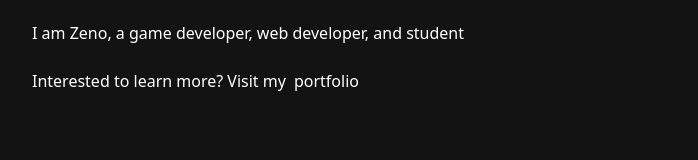
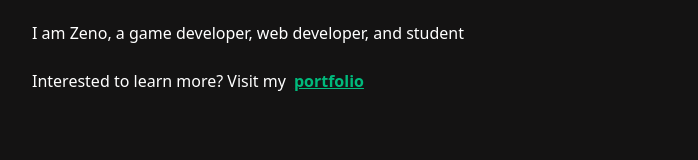
Before and after one commit to Zeno3463/zeno-blog, a Next.js app: page / in a window 1280 px wide. Shown: the part 361-521 px from the top of the page, without its empty margins (16-714 px from the left). Built offline with nearby package versions, Linux system fonts and the light colour scheme; no server answers; the database is empty.

Commit message:
style: Added styles to all links

```diff
--- a/styles/globals.css
+++ b/styles/globals.css
@@ -9,3 +9,7 @@
 body {
 	background-color: #141313;
 }
+
+a {
+	@apply font-semibold underline text-heading-color
+}
```
